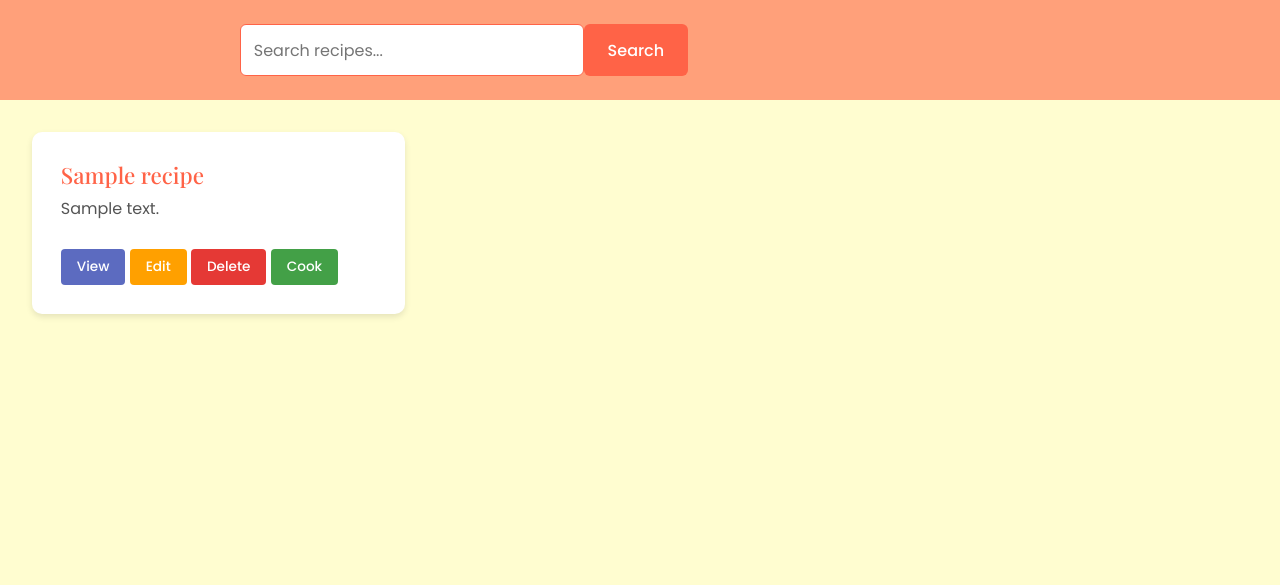
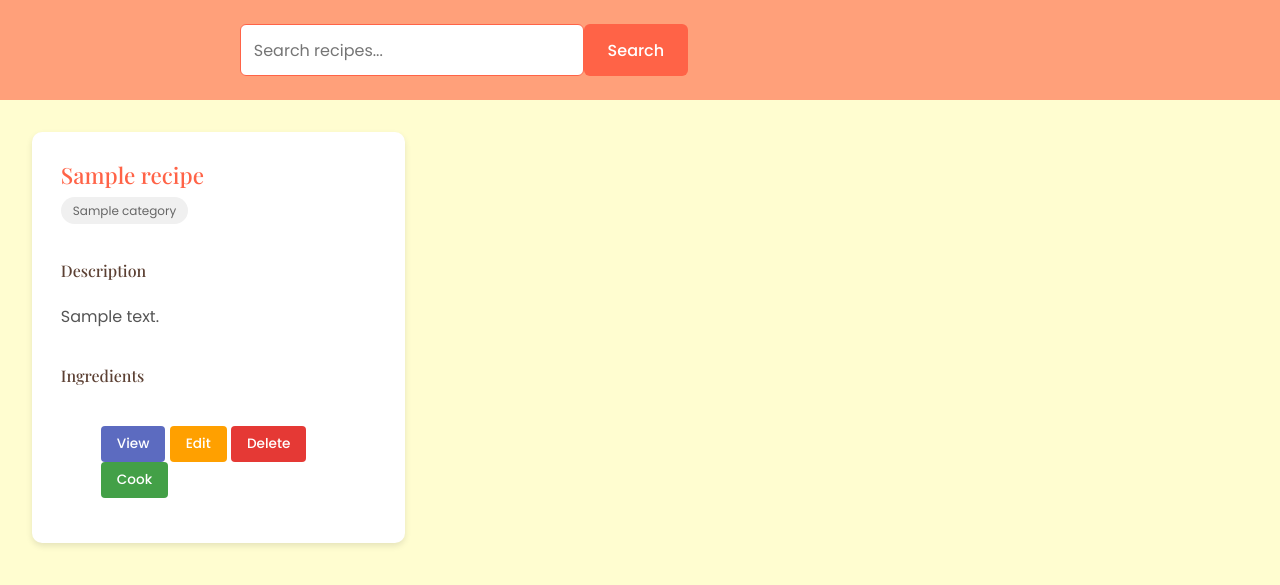
Before and after one commit to notdredre/RecipeTracker, a Python web app: template App/templates/recipes.html in a window 1280 px wide. Shown: the part 125-710 px from the top of the page. Run offline with Jinja, Linux system fonts and the light colour scheme; the template is opened without the code that fills it: most values are stand-ins (such as "Sample title", 1, 10 or a date in 2020).

Commit message:
mid editing card section

```diff
--- a/App/templates/recipes.html
+++ b/App/templates/recipes.html
@@ -51,8 +51,25 @@
     <div class="recipe-grid">
         {% for recipe, ingredients in recipes %}
         <div class="recipe-card">
-            <h3>{{ recipe.name }}</h3>
-            <p>{{ recipe.description[:100] }}{% if recipe.description|length > 100 %}...{% endif %}</p>
+            <div class="card-header">
+                <h3>{{ recipe.name }}</h3>
+                <span class="recipe-category">{{ recipe.category }}</span>
+            </div>
+
+            <!-- Description -->
+             {% if recipe.description %}
+             <div class="card-section">
+                <h4 class="section-title">Description</h4>
+                <p class="section-content">{{ recipe.description }}</p>
+             </div>
+             {% endif %}
+
+             <!-- Ingredients Section -->
+              <div class="card-section">
+                <h4 class="section-title">Ingredients</h4>
+                <ul class="ingredient-list"
+              </div>
+
             <div class="recipe-actions">
                 <form method="GET" style="display: inline;">
                     <button type="submit"
```
